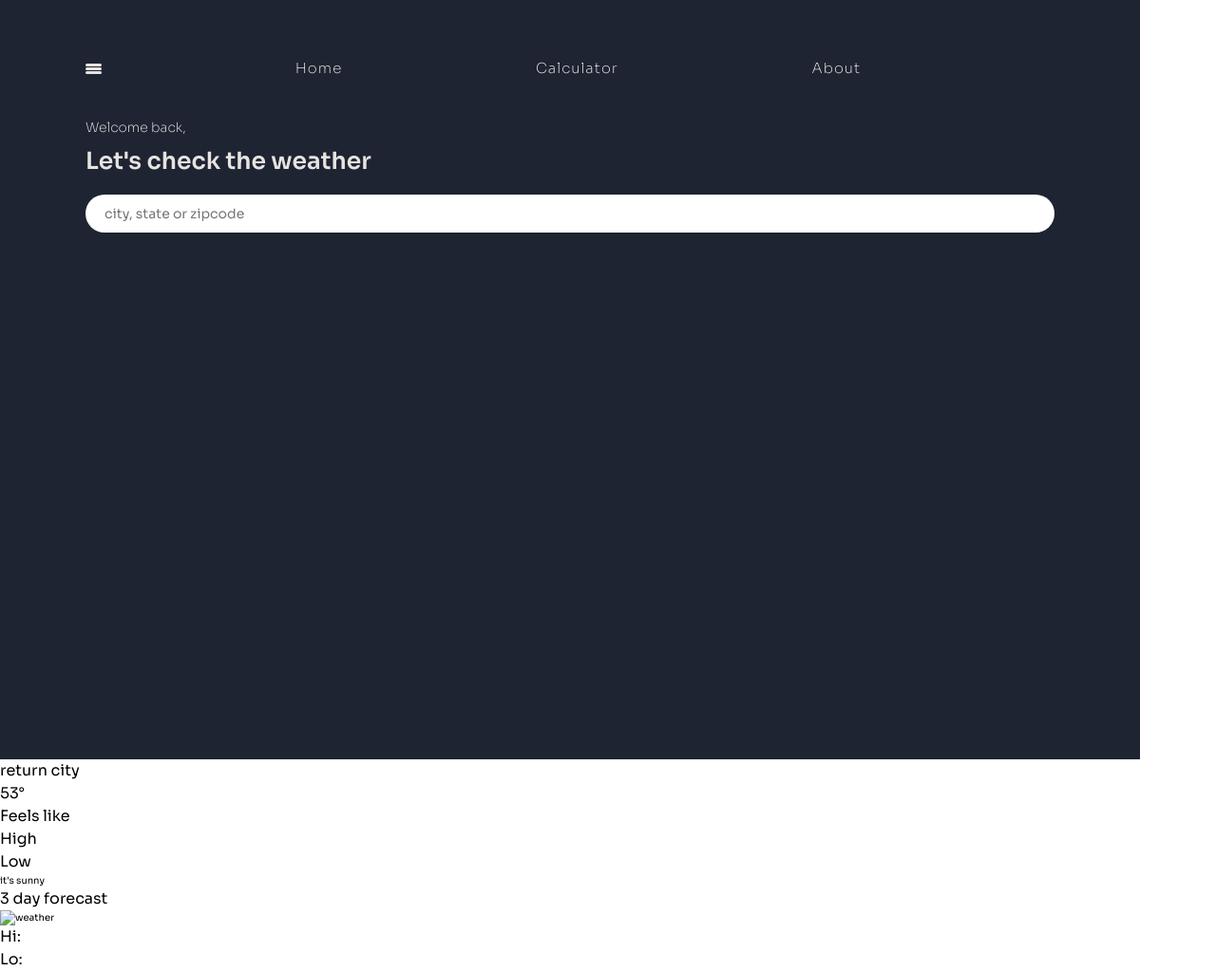
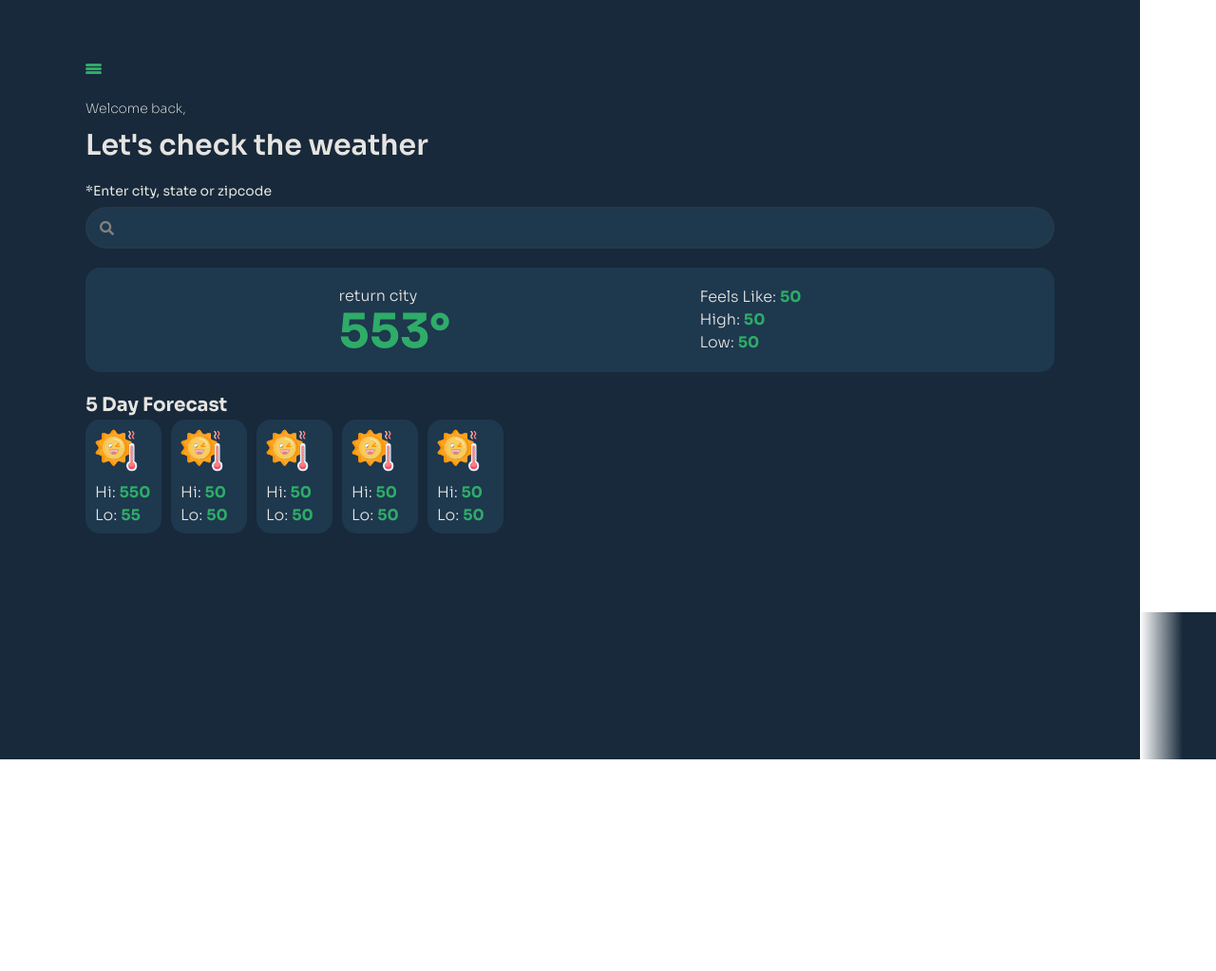
Before and after one commit to romeorpj/jsweather, a plain HTML site: page index.html in a window 1280 px wide. Shown: the whole page at 95% size. After the commit the page ends 800 px from the top, so only its background shows below. Drawn offline with Linux system fonts and the light colour scheme.

Commit message:
updated some css

```diff
--- a/app.js
+++ b/app.js
@@ -0,0 +1,10 @@
+let hamburger = document.querySelector(".menu__hamburger");
+let menuList = document.querySelector(".menu__list");
+
+hamburger.addEventListener("click", () => {
+	menuList.classList.toggle("open");
+
+	console.log("hamburger is clicked");
+});
+
+console.log("kjgkhgjh");
--- a/index.html
+++ b/index.html
@@ -6,16 +6,21 @@
 		<meta name="viewport" content="width=device-width, initial-scale=1.0" />
 		<title>Weather App - JS</title>
 		<link rel="stylesheet" href="style.css" />
+		<link
+			rel="stylesheet"
+			href="https://use.fontawesome.com/releases/v5.15.4/css/all.css"
+			integrity="sha384-DyZ88mC6Up2uqS4h/KRgHuoeGwBcD4Ng9SiP4dIRy0EXTlnuz47vAwmeGwVChigm"
+			crossorigin="anonymous"
+		/>
 	</head>
 	<body>
 		<div class="container">
 			<div class="wrapper">
 				<nav class="menu">
-
 					<div class="menu__hamburger">
-                        <div ></div>
-                        <div ></div>
-                        <div ></div>
+						<div class="lines"></div>
+						<div class="lines"></div>
+						<div class="lines"></div>
 					</div>
 					<ul class="menu__list">
 						<li><a href="index.html">Home</a></li>
@@ -23,39 +28,96 @@
 						<li><a href="calculator.html">Calculator</a></li>
 						<li><a href="about.html">About</a></li>
 					</ul>
-
 				</nav>
 				<section class="headline">
 					<p>Welcome back,</p>
 					<h1>Let's check the weather</h1>
 				</section>
-			<input type="text" name="location-search" id="location-search" aria-required="true" placeholder="city, state or zipcode">
+				<label class="input-placeholder" for="location-search">
+					*Enter city, state or zipcode
+				</label>
+				<div class="menu__input-wrapper">
+					<!-- <input type="text" name="location-search" id="location-search" aria-required="true" placeholder="city, state or zipcode"> -->
+					<input
+						type="text"
+						name="location-search"
+						id="location-search"
+						aria-required="true"
+					/>
+					<i class="fas fa-search"></i>
 				</div>
 				<main class="weather-today">
+					<img src="./images/leaf-svgrepo-com.svg" alt="leaf" class="leaf" />
 					<div class="temp-right-now">
-                    <p>return city</h3>
-                <p>
-                    53&deg;
-                </p>
+						<p class="weather-today__city">return city</p>
+						<span class="weather-today__temperature">553&deg;</span>
 					</div>
 
 					<div class="weather-today__extras">
-                <p>Feels like</p>
-                <p>High</p>
-                <p>Low</p>
+						<p>Feels Like: <span class="feels-like extras-meta">50</span></p>
+						<p>High: <span class="high-temp extras-meta">50</span></p>
+						<p>Low: <span class="low-temp extras-meta">50</span></p>
 					</div>
-                <span>it's sunny</span>
 				</main>
+				<p class="five-day-forecast">5 Day Forecast</p>
+				<div class="forecast-wrapper">
 					<section class="forecast">
-                <p>3 day forecast</p>
 						<div class="weather-day">
- <img src="" alt="weather">
- <p>Hi: <span class="weather-day__hi"></span></p>
- <p>Lo: <span class="weather-day__lo"></span></p>
-
+							<img src="/images/07-sun.svg" alt="weather" />
+							<p>
+								Hi: <span class="weather-day__hi weather-day__common">550</span>
+							</p>
+							<p>
+								Lo: <span class="weather-day__lo weather-day__common">55</span>
+							</p>
 						</div>
-
 					</section>
+					<section class="forecast">
+						<div class="weather-day">
+							<img src="/images/07-sun.svg" alt="weather" />
+							<p>
+								Hi: <span class="weather-day__hi weather-day__common">50</span>
+							</p>
+							<p>
+								Lo: <span class="weather-day__lo weather-day__common">50</span>
+							</p>
+						</div>
+					</section>
+					<section class="forecast">
+						<div class="weather-day">
+							<img src="/images/07-sun.svg" alt="weather" />
+							<p>
+								Hi: <span class="weather-day__hi weather-day__common">50</span>
+							</p>
+							<p>
+								Lo: <span class="weather-day__lo weather-day__common">50</span>
+							</p>
+						</div>
+					</section>
+					<section class="forecast">
+						<div class="weather-day">
+							<img src="/images/07-sun.svg" alt="weather" />
+							<p>
+								Hi: <span class="weather-day__hi weather-day__common">50</span>
+							</p>
+							<p>
+								Lo: <span class="weather-day__lo weather-day__common">50</span>
+							</p>
+						</div>
+					</section>
+					<section class="forecast">
+						<div class="weather-day">
+							<img src="/images/07-sun.svg" alt="weather" />
+							<p>
+								Hi: <span class="weather-day__hi weather-day__common">50</span>
+							</p>
+							<p>
+								Lo: <span class="weather-day__lo weather-day__common">50</span>
+							</p>
+						</div>
+					</section>
+				</div>
+			</div>
 		</div>
 
 		<script src="app.js"></script>
--- a/style.css
+++ b/style.css
@@ -60,7 +60,10 @@ picture {
 	max-width: 100%;
 	display: block;
 }
-
+/* :focus,
+:active {
+	outline: 2px var(--green) solid;
+} */
 /* Inherit fonts for inputs and buttons */
 input,
 button,
@@ -86,19 +89,24 @@ select {
 }
 /* ########## END GLOBAL ########## */
 :root {
-	--background-color: #1f2433;
 	--wht: #e6e4e1;
+	--input-color: gray;
+	--green: #2eac68;
+	--dark-blue: #1f2433;
+	--med-blue: #17293a;
+	--lt-blue: #1e384e;
 }
 .container {
 	width: 100%;
 	max-width: 1200px;
 	height: 100vh;
-	background: var(--background-color);
+	background: var(--med-blue);
+	overflow: hidden;
 }
 
 .wrapper {
 	width: 85%;
-	height: 100vh;
+	/* height: 100vh; */
 	margin: 0 auto;
 	padding-top: 5%;
 }
@@ -110,7 +118,8 @@ select {
 
 	justify-content: space-evenly;
 	align-items: center;
-	margin-bottom: 40px;
+	margin-bottom: 20px;
+	overflow: hidden;
 }
 .menu__hamburger {
 	display: flex;
@@ -125,7 +134,7 @@ select {
 	height: 3px;
 	width: 17px;
 
-	background-color: var(--wht);
+	background-color: var(--green);
 	border-radius: 999px;
 }
 
@@ -133,9 +142,13 @@ select {
 	margin-left: auto;
 	width: 100%;
 	display: flex;
-
+	transform: translateX(-100%);
 	justify-content: space-evenly;
 	align-items: center;
+	transition: all 0.3s ease-in-out;
+}
+.menu__list.open {
+	transform: translateX(0px);
 }
 
 .menu__list li a {
@@ -163,7 +176,7 @@ select {
 	/* letter-spacing: 1px; */
 }
 .headline h1 {
-	font-size: 2.5rem;
+	font-size: 3rem;
 	font-weight: 600;
 	color: var(--wht);
 	line-height: 1.2;
@@ -171,10 +184,164 @@ select {
 	/* letter-spacing: 1px; */
 }
 
+/* **Input** */
+.menu__input-wrapper {
+	position: relative;
+	margin-bottom: 2rem;
+	margin-top: 0.55rem;
+}
+.input-placeholder {
+	font-size: 1.4rem;
+	color: var(--wht);
+}
+
 input {
 	width: 100%;
 	height: 40px;
+	background: var(--lt-blue);
+	border: 2px rgba(61, 61, 61, 0.267) solid;
 	border-radius: 999px;
-	padding: 20px;
+	padding: 20px 20px 20px 40px;
 	font-size: 1.4rem;
+	font-weight: 600;
+	letter-spacing: 1.1px;
+	color: var(--wht);
 }
+/* input:focus,
+input:active {
+	outline: 2px var(--green) solid;
+} */
+/* .input::placeholder {
+	color: var(--input-color);
+	font-weight: 300;
+} */
+
+.fa-search {
+	position: absolute;
+	left: 15px;
+	top: 50%;
+	transform: translateY(-50%);
+	font-size: 1.5rem;
+
+	color: var(--input-color);
+}
+
+/* **Todays Weather** */
+.weather-today {
+	width: 100%;
+	height: 110px;
+	background: var(--lt-blue);
+	border-radius: 15px;
+	padding: 4px;
+	display: flex;
+	justify-content: space-evenly;
+	align-items: center;
+	position: relative;
+	overflow: hidden;
+	margin-bottom: 2rem;
+	z-index: 1;
+}
+.weather-today__city {
+	font-weight: 300;
+	color: var(--wht);
+}
+.weather-today__temperature {
+	font-weight: 700;
+	color: var(--green);
+	font-size: 5rem;
+	line-height: 1;
+}
+.extras-meta {
+	color: var(--green);
+	font-weight: 700;
+	z-index: 3;
+}
+.weather-today__extras > p {
+	color: var(--wht);
+	font-weight: 300;
+}
+.leaf {
+	position: absolute;
+	width: 100px;
+	color: var(--med-blue);
+	bottom: -43%;
+	left: -15%;
+	opacity: 0.6;
+	z-index: 2;
+	display: none;
+}
+
+/* **3 Day Forecast** */
+.forecast-wrapper {
+	width: 100%;
+	margin: 0 auto;
+
+	display: flex;
+	/* justify-content: space-around; */
+	/* align-items: center; */
+	/* position: absolute; */
+	/* bottom: 0;
+	left: 0;
+	right: 0; */
+	overflow: auto;
+}
+.forecast-wrapper::before {
+	content: "";
+	position: absolute;
+	/* top: 0; */
+	bottom: 0;
+	right: 0px;
+	width: 100px;
+	height: 155px;
+	/* background: linear-gradient(to right, transparent, red); */
+	background: linear-gradient(to right, transparent 20%, var(--med-blue) 65%);
+}
+.forecast-wrapper::after {
+	content: "";
+	position: absolute;
+	/* top: 0; */
+	bottom: 0px;
+	left: 0px;
+	width: 90px;
+	height: 140px;
+	/* background: linear-gradient(to right, transparent, red); */
+	/* background: linear-gradient(to right, var(--med-blue) 65%, transparent 20%); */
+	background: linear-gradient(to left, transparent 20%, var(--med-blue) 65%);
+}
+.five-day-forecast {
+	color: var(--wht);
+	font-size: 2rem;
+	font-weight: 700;
+}
+.forecast {
+	margin-right: 10px;
+	/* position: relative; */
+	transition: transform 450ms cubic-bezier(0.23, 1, 0.32, 1) 0ms;
+}
+.forecast:hover {
+	transform: scale(1.1);
+}
+
+.forecast img {
+	width: 45px;
+	margin-bottom: 10px;
+}
+
+.weather-day {
+	background: var(--lt-blue);
+	border-radius: 15px 15px 15px 15px;
+	/* border-radius: 15px 15px 0 0; */
+	height: 120px;
+	width: 80px;
+
+	padding: 10px;
+}
+.weather-day p {
+	color: var(--wht);
+	font-weight: 300;
+}
+
+.weather-day__common {
+	color: var(--green);
+	font-weight: 700;
+}
```
Also changed, not shown: images/07-sun.svg (added), images/leaf-svgrepo-com.svg (added), 1 other file. Lines whose indentation alone changed are shown as unchanged.
